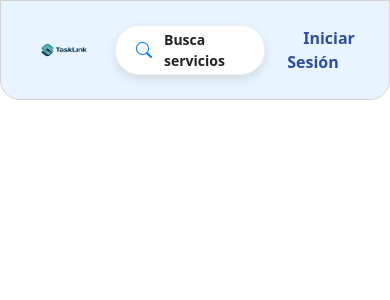
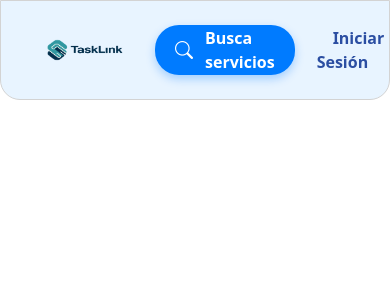
Before and after one commit to PROYECTOINTERMODULARVUE/TaskLinkVue, a Vue app: page / in a window 390 px wide. Shown: the top 300 px of the page. Built offline with nearby package versions, Linux system fonts and the light colour scheme; no server answers.

Commit message:
Subir cambio sobre la parte de arriba

```diff
--- a/src/components/AjustesInicioSesionComponent.vue
+++ b/src/components/AjustesInicioSesionComponent.vue
@@ -32,11 +32,10 @@ const triggerFileInput = () => {
   fileInput.value.click()
 }
 
-const handleFileChange = (event) => {
+const handleFileChange = async (event) => {
   const file = event.target.files[0]
   if (file) {
-    // TODO: Implement actual upload logic
-    console.log('File selected:', file)
+    await usuarioStore.actualizarFotoPerfil(file)
   }
 }
 </script>
@@ -49,14 +48,11 @@ const handleFileChange = (event) => {
   </div>
 
   <div v-else ref="dropdownRef" class="auth-container">
-    <!-- Si NO está autenticado -->
     <div v-if="!usuarioStore.datosUsuario" class="auth-link">
       <router-link to="/login" class="login-btn">Iniciar Sesión</router-link>
     </div>
 
-    <!-- Si SÍ está autenticado -->
     <div v-else class="user-dropdown-wrapper">
-      <!-- Trigger: Avatar + Name -->
       <div class="user-trigger" @click="toggleDropdown">
         <span class="user-name">{{
           usuarioStore.datosUsuario.NombreCompleto || usuarioStore.datosUsuario.name
@@ -68,23 +64,18 @@ const handleFileChange = (event) => {
         />
       </div>
 
-      <!-- Dropdown Menu -->
       <div v-if="showDropdown" class="dropdown-menu-custom">
         <h2>Mi cuenta</h2>
 
         <div class="dropdown-user-info">
-          <!-- Profile Picture Upload -->
           <div class="profile-upload" @click="triggerFileInput">
             <img
-              :src="
-                usuarioStore.datosUsuario.FotoPerfilUrl || '/src/assets/img/default-avatar.png'
-              "
+              :src="usuarioStore.datosUsuario.FotoPerfilUrl || '/src/assets/img/default-avatar.png'"
               class="profile-dropdown-icon"
               alt="Foto de perfil"
             />
             <div class="edit-overlay"><i class="bi bi-camera"></i></div>
           </div>
-          <!-- Hidden Input -->
           <input
             type="file"
             ref="fileInput"
@@ -182,7 +173,7 @@ const handleFileChange = (event) => {
 
 .profile-icon-mini {
   width: 80px;
-  height: 60px;
+  height: 80px;
   border-radius: 50%;
   object-fit: cover;
   border: 1px solid #ddd;
@@ -319,5 +310,12 @@ const handleFileChange = (event) => {
   .user-name {
     display: none;
   }
+  .profile-icon-mini {
+    width: 40px;
+    height: 40px;
+  }
+  .dropdown-user-info .profile-upload {
+    display: none;
+  }
 }
 </style>
--- a/src/components/AppMenu.vue
+++ b/src/components/AppMenu.vue
@@ -35,8 +35,8 @@ import BuscadorComponent from './BuscadorComponent.vue'
 @media (max-width: 600px) {
   .logo-container {
     img {
-      width: 60px;
-      height: 30px;
+      width: 100px;
+      height: 50px;
     }
   }
   .searchBar {
--- a/src/components/BuscadorComponent.vue
+++ b/src/components/BuscadorComponent.vue
@@ -218,28 +218,38 @@ const resetFiltros = () => {
 
 /* ----------------- ESTILOS MOBILE TRIGGER ----------------- */
 .mobileSearch {
-  box-shadow: 0 4px 10px rgba(0, 0, 0, 0.1);
-  border: 1px solid #f0f0f0;
+  box-shadow: 0 4px 10px rgba(0, 123, 255, 0.3); /* Blue shadow */
+  border: none;
   border-radius: 24px;
   padding: 10px 20px;
-  background: white;
+  background: #007bff; /* Blue background */
   display: flex;
   align-items: center;
-  justify-content: center; /* Centrado */
+  justify-content: center;
   gap: 12px;
   width: 100%;
-  max-width: 400px; /* No muy ancho */
+  max-width: 400px;
   margin: 0 auto;
   height: 50px;
+  transition:
+    transform 0.2s,
+    background-color 0.2s;
 }
+
+.mobileSearch:hover {
+  background-color: #0056b3;
+  transform: translateY(-2px);
+}
+
 .mobileSearch i {
   font-weight: 900;
-  color: #007bff;
+  color: white; /* White icon */
+  font-size: 18px;
 }
 .mobileSearch span {
   font-weight: 600;
-  color: #222;
-  font-size: 14px;
+  color: white; /* White text */
+  font-size: 16px;
 }
 
 /* ----------------- ESTILOS PANEL MOBILE (OVERLAY) ----------------- */
@@ -295,7 +305,12 @@ const resetFiltros = () => {
 }
 
 .tarjetaFiltro.activa {
-  box-shadow: 0 6px 20px rgba(0, 0, 0, 0.1);
+  box-shadow: 0 6px 20px rgba(0, 123, 255, 0.15);
+  border: 2px solid #007bff;
+}
+
+.tarjetaFiltro.activa h2 {
+  color: #007bff;
 }
 
 .resumen {
--- /dev/null
+++ b/src/components/CategoriasComponent.vue
@@ -0,0 +1,5 @@
+<script setup></script>
+
+<template></template>
+
+<style scoped></style>
--- a/src/services/api.js
+++ b/src/services/api.js
@@ -4,7 +4,7 @@ const SERVER_URL = import.meta.env.VITE_SERVER_URL;
 
 const apiClient = axios.create({
     baseURL: `${SERVER_URL}api`,
-    withCredentials: true,withXSRFToken: true,
+    withCredentials: true, withXSRFToken: true,
     headers: {
         Accept: 'application/json',
         'Content-Type': 'application/json',
@@ -60,11 +60,14 @@ const usuarios = {
     getUsuarioActual: () => extractData(apiClient.get('/usuario')),     // → /api/usuario
     desloguear: () => extractData(webClient.post('/logout')),          // → /logout
     login: async (credentials) => {
-        // 1️⃣ Obtener CSRF token
-        await webClient.get('/sanctum/csrf-cookie'); // Laravel lo expone aquí
-        // 2️⃣ Enviar login con las cookies ya seteadas
+        await webClient.get('/sanctum/csrf-cookie');
         return extractData(webClient.post('/login', credentials));
-    }
+    },
+    updateProfilePhoto: (formData) => extractData(apiClient.post('/perfil/foto', formData, {
+        headers: {
+            'Content-Type': 'multipart/form-data'
+        }
+    }))
 }
 
 
--- a/src/stores/usuario.js
+++ b/src/stores/usuario.js
@@ -50,6 +50,22 @@ export const useusuarioStore = defineStore('usuario', {
                 this.cargando = false;
             }
         },
+
+        async actualizarFotoPerfil(file) {
+            this.cargando = true;
+            try {
+                const formData = new FormData();
+                formData.append('foto_perfil', file);
+                await api.usuarios.updateProfilePhoto(formData);
+                await this.cargarUsuario(); // Reload user data to get new image URL
+                return { success: true };
+            } catch (error) {
+                console.error("Error updating profile photo:", error);
+                return { success: false, error };
+            } finally {
+                this.cargando = false;
+            }
+        },
         agregarMensaje(texto, tipo) {
             const mensaje = {
                 id: Date.now(),
```
